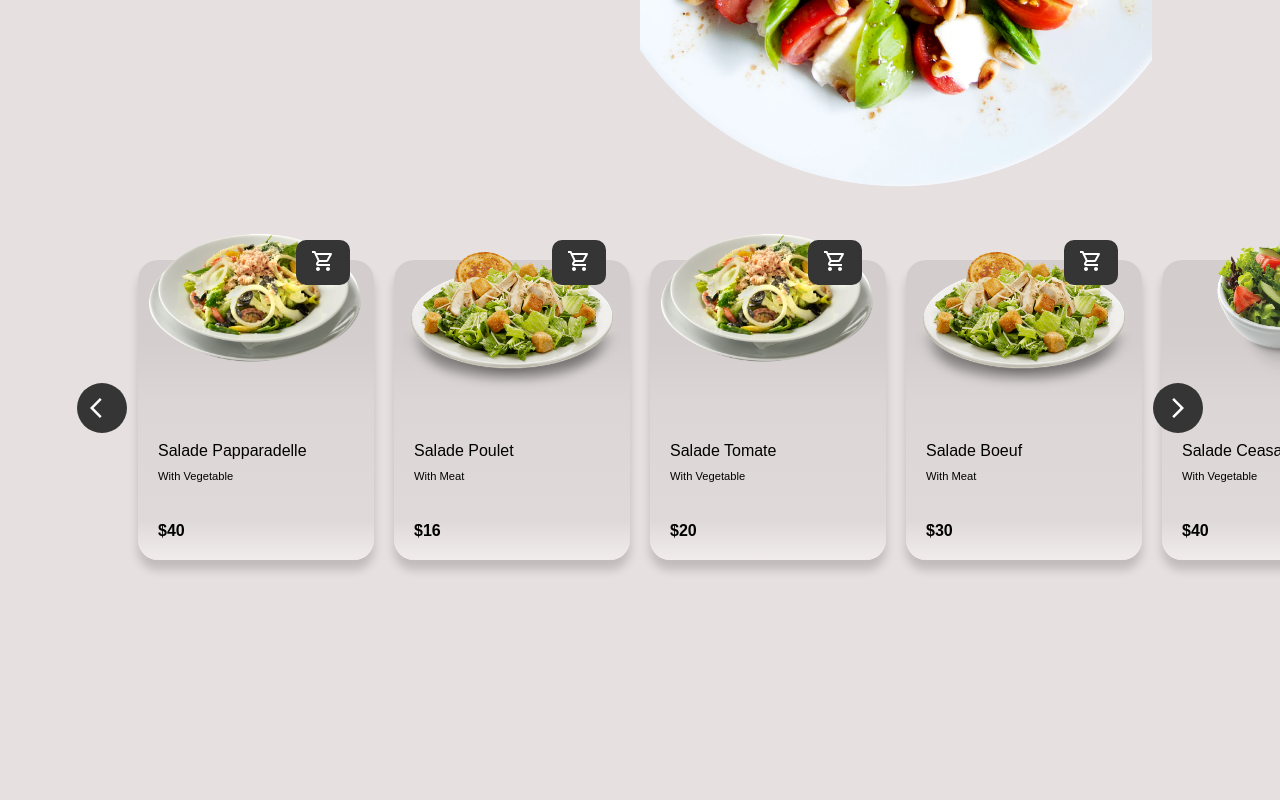
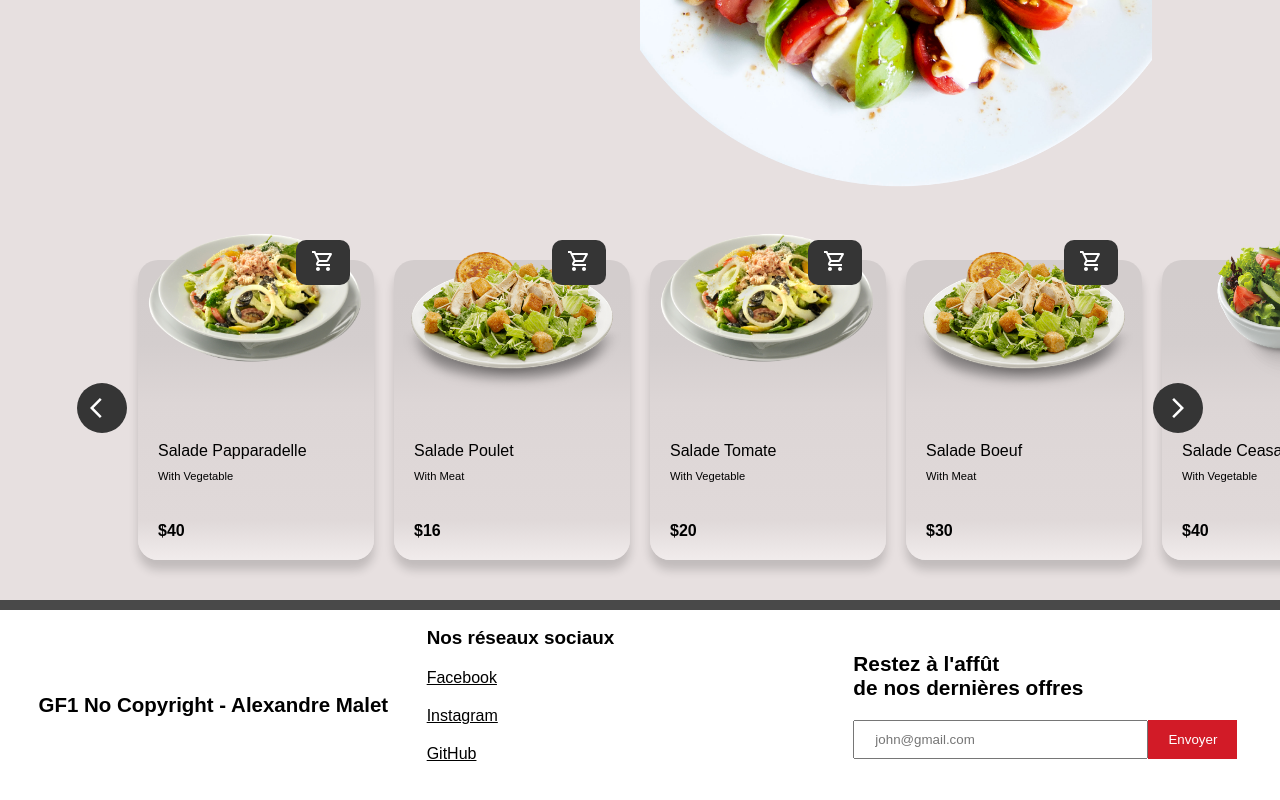
Before and after one commit to xand974/resto-next-typescript-app, a Next.js app in the folder front/: page / in a window 1280 px wide. Shown: the part 581-1381 px from the top of the page. Before the commit the page ends 1181 px from the top, so only its background shows below. Built offline with nearby package versions, Linux system fonts and the light colour scheme.

Commit message:
front : ajout footer + layout

```diff
--- /dev/null
+++ b/front/components/Footer.tsx
@@ -0,0 +1,34 @@
+import style from "../styles/footer.module.css";
+import Link from "next/link";
+
+export default function Footer() {
+  return (
+    <footer className={style.footer}>
+      <h1 className={style.footerTitle}>GF1 No Copyright - Alexandre Malet</h1>
+      <div className={style.footerLinks}>
+        <p>Nos réseaux sociaux</p>
+        <Link href="https://www.facebook.com/">
+          <span>Facebook</span>
+        </Link>
+        <Link href="https://www.instagram.com/xand974">
+          <span>Instagram</span>
+        </Link>
+        <Link href="https://www.github.com/xand974">
+          <span>GitHub</span>
+        </Link>
+      </div>
+      <div className={style.footerForm}>
+        <h2 className={style.footerFormTitle}>
+          Restez à l'affût <br /> de nos dernières offres
+        </h2>
+        <form
+          className={style.footerFormForm}
+          onSubmit={(e) => e.preventDefault()}
+        >
+          <input type="text" name="email" placeholder="john@gmail.com" />
+          <button>Envoyer</button>
+        </form>
+      </div>
+    </footer>
+  );
+}
--- /dev/null
+++ b/front/components/Layout.tsx
@@ -0,0 +1,17 @@
+import React, { ComponentType, ReactNode } from "react";
+import Footer from "./Footer";
+import Navbar from "./Navbar";
+
+type LayoutProp = {
+  children: ReactNode[] | ReactNode;
+};
+
+export default function Layout({ children }: LayoutProp) {
+  return (
+    <>
+      <Navbar />
+      {children}
+      <Footer />
+    </>
+  );
+}
--- a/front/pages/index.tsx
+++ b/front/pages/index.tsx
@@ -6,6 +6,8 @@ import Link from "next/link";
 import Navbar from "../components/Navbar";
 import Hero from "../components/Hero";
 import ProductList from "../components/ProductList";
+import Footer from "../components/Footer";
+import Layout from "../components/Layout";
 
 const Home: NextPage = () => {
   return (
@@ -17,9 +19,10 @@ const Home: NextPage = () => {
           content="Web site created by Alexandre Malet"
         />
       </Head>
-      <Navbar />
-      <Hero />
-      <ProductList />
+      <Layout>
+        <Hero />
+        <ProductList />
+      </Layout>
     </div>
   );
 };
--- /dev/null
+++ b/front/styles/footer.module.css
@@ -0,0 +1,65 @@
+.footer {
+  height: 200px;
+  background: white;
+  border-top: 10px solid rgb(73, 73, 73);
+  display: flex;
+  align-items: center;
+}
+
+.footerTitle {
+  font-weight: bold;
+  font-size: 1.28rem;
+
+  flex: 1;
+  width: 50%;
+  text-align: center;
+}
+
+.footerLinks {
+  flex: 1;
+  display: flex;
+  flex-direction: column;
+}
+
+.footerLinks p {
+  font-size: 1.18rem;
+  font-weight: bold;
+  margin-bottom: 20px;
+}
+
+.footerLinks span {
+  margin-bottom: 20px;
+  text-decoration: underline;
+  cursor: pointer;
+}
+
+.footerForm {
+  flex: 1;
+  display: flex;
+  flex-direction: column;
+}
+
+.footerFormTitle {
+  font-size: 1.3rem;
+  margin-bottom: 20px;
+}
+
+.footerFormForm {
+  width: 90%;
+  display: flex;
+  align-items: center;
+}
+
+.footerFormForm input {
+  flex: 1;
+  padding: 10px 20px;
+  outline: none;
+}
+
+.footerFormForm button {
+  padding: 12px 20px;
+  background: #d21b27;
+  border: none;
+  color: white;
+  cursor: pointer;
+}
```
